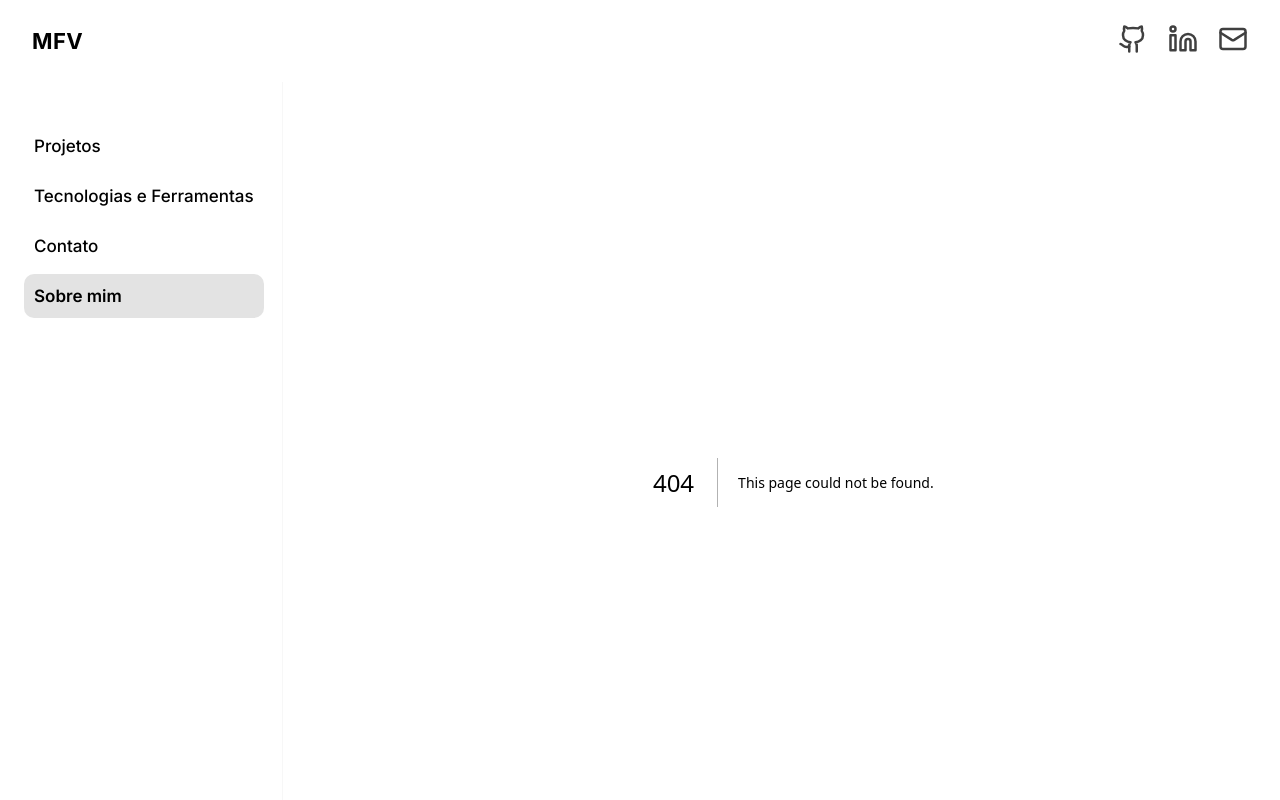
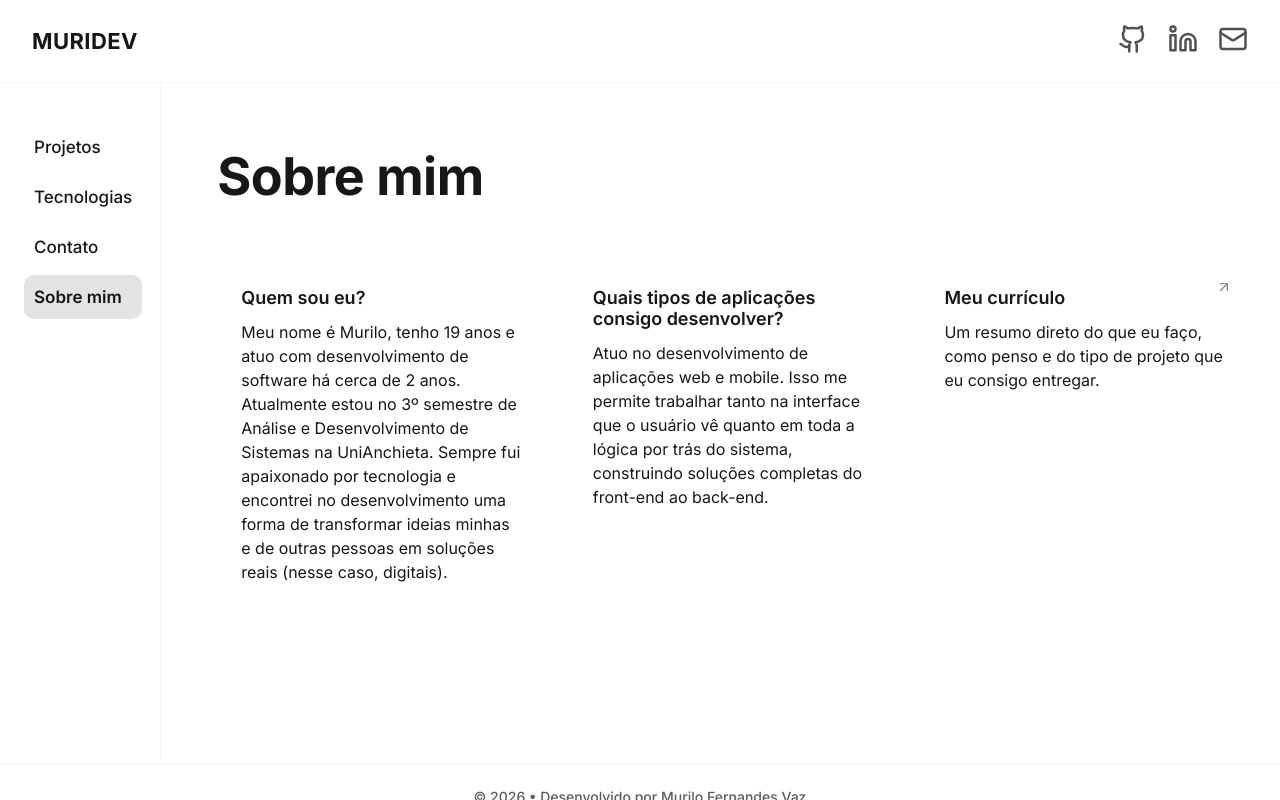
Before and after one commit to murilofernandes1/Portf-lio, a Next.js app: page /about in a window 1280 px wide. Before the commit this address had no page. Built offline with nearby package versions, Linux system fonts and the light colour scheme.

Commit message:
finished about and contact pages

```diff
--- /dev/null
+++ b/src/app/about/page.module.css
@@ -0,0 +1,126 @@
+.main {
+  padding: 64px 32px;
+  display: flex;
+  flex-direction: column;
+  min-height: calc(100vh - 120px);
+  gap: 24px;
+}
+
+@keyframes fadeUp {
+  from {
+    opacity: 0;
+    transform: translateY(8px);
+  }
+  to {
+    opacity: 1;
+    transform: translateY(0);
+  }
+}
+
+.bigname {
+  font-size: 52px;
+  font-weight: 700;
+  line-height: 60px;
+  letter-spacing: -0.5px;
+  color: var(--text-primary);
+  opacity: 0;
+  animation: fadeUp 0.6s ease-out forwards;
+}
+
+.role {
+  font-size: 20px;
+  font-weight: 400;
+  line-height: 1.6;
+  color: var(--text-secondary);
+  max-width: 720px;
+  opacity: 0;
+  animation: fadeUp 0.6s ease-out forwards;
+  animation-delay: 0.12s;
+}
+
+.grid {
+  display: grid;
+  grid-template-columns: repeat(auto-fit, minmax(240px, 1fr));
+  gap: 24px;
+  margin-top: 32px;
+  opacity: 0;
+  animation: fadeUp 0.6s ease-out forwards;
+  animation-delay: 0.22s;
+}
+
+.card {
+  position: relative;
+  padding: 24px;
+  border-radius: 16px;
+  background: rgba(255, 255, 255, 0.04);
+  backdrop-filter: blur(6px);
+  transition:
+    transform 0.25s ease,
+    background 0.25s ease;
+}
+.externalIcon {
+  position: absolute;
+  top: 16px;
+  right: 16px;
+  width: 16px;
+  height: 16px;
+  opacity: 0.5;
+  transition:
+    opacity 0.2s ease,
+    transform 0.2s ease;
+}
+.card:hover {
+  transform: translateY(-4px);
+  background: rgba(255, 255, 255, 0.06);
+}
+.externalIcon:hover {
+  opacity: 1;
+  transform: scale(1.1);
+}
+
+.card h3 {
+  font-size: 18px;
+  font-weight: 600;
+  color: var(--text-primary);
+  margin-bottom: 12px;
+}
+
+.card p {
+  font-size: 16px;
+  line-height: 1.5;
+  color: var(--text-secondary);
+}
+
+@media (max-width: 768px) {
+  .main {
+    padding: 48px 24px;
+  }
+
+  .bigname {
+    font-size: 40px;
+    line-height: 48px;
+  }
+
+  .role {
+    font-size: 18px;
+  }
+}
+
+@media (max-width: 480px) {
+  .main {
+    padding: 32px 16px;
+  }
+
+  .bigname {
+    font-size: 32px;
+    line-height: 40px;
+  }
+
+  .role {
+    font-size: 16px;
+  }
+
+  .grid {
+    gap: 16px;
+  }
+}
--- /dev/null
+++ b/src/app/about/page.tsx
@@ -0,0 +1,48 @@
+import styles from "./page.module.css";
+import Link from "next/link";
+import { ArrowUpRight } from "lucide-react";
+export default function About() {
+  return (
+    <main className={styles.main}>
+      <h1 className={styles.bigname}>Sobre mim</h1>
+
+      <div className={styles.grid}>
+        <div className={styles.card}>
+          <h3>Quem sou eu?</h3>
+          <p>
+            Meu nome é Murilo, tenho 19 anos e atuo com desenvolvimento de
+            software há cerca de 2 anos. Atualmente estou no 3º semestre de
+            Análise e Desenvolvimento de Sistemas na UniAnchieta. Sempre fui
+            apaixonado por tecnologia e encontrei no desenvolvimento uma forma
+            de transformar ideias minhas e de outras pessoas em soluções reais
+            (nesse caso, digitais).
+          </p>
+        </div>
+
+        <div className={styles.card}>
+          <h3>Quais tipos de aplicações consigo desenvolver?</h3>
+          <p>
+            Atuo no desenvolvimento de aplicações web e mobile. Isso me permite
+            trabalhar tanto na interface que o usuário vê quanto em toda a
+            lógica por trás do sistema, construindo soluções completas do
+            front-end ao back-end.
+          </p>
+        </div>
+
+        <Link
+          href="/curriculo-murilo.pdf"
+          target="_blank"
+          className={styles.card}
+        >
+          <ArrowUpRight className={styles.externalIcon} />
+
+          <h3>Meu currículo</h3>
+          <p>
+            Um resumo direto do que eu faço, como penso e do tipo de projeto que
+            eu consigo entregar.
+          </p>
+        </Link>
+      </div>
+    </main>
+  );
+}
--- /dev/null
+++ b/src/app/contact/page.module.css
@@ -0,0 +1,146 @@
+.main {
+  padding: 64px 32px;
+  display: flex;
+  flex-direction: column;
+  min-height: calc(100vh - 120px);
+  gap: 24px;
+}
+
+@keyframes fadeUp {
+  from {
+    opacity: 0;
+    transform: translateY(8px);
+  }
+  to {
+    opacity: 1;
+    transform: translateY(0);
+  }
+}
+
+.bigname {
+  font-size: 52px;
+  font-weight: 700;
+  line-height: 60px;
+  letter-spacing: -0.5px;
+  color: var(--text-primary);
+  opacity: 0;
+  animation: fadeUp 0.6s ease-out forwards;
+}
+
+.intro {
+  font-size: 20px;
+  line-height: 1.6;
+  max-width: 640px;
+  color: var(--text-secondary);
+  opacity: 0;
+  animation: fadeUp 0.6s ease-out forwards;
+  animation-delay: 0.1s;
+}
+
+.grid {
+  display: grid;
+  grid-template-columns: repeat(auto-fit, minmax(240px, 1fr));
+  gap: 24px;
+  margin-top: 24px;
+  opacity: 0;
+  animation: fadeUp 0.6s ease-out forwards;
+  animation-delay: 0.2s;
+}
+
+.card {
+  padding: 24px;
+  border-radius: 16px;
+  background: rgba(255, 255, 255, 0.04);
+  backdrop-filter: blur(6px);
+  text-decoration: none;
+  transition:
+    transform 0.25s ease,
+    background 0.25s ease;
+}
+
+.card:hover {
+  transform: translateY(-6px);
+  background: rgba(255, 255, 255, 0.07);
+}
+
+.header {
+  display: flex;
+  align-items: center;
+  justify-content: space-between;
+  color: var(--text-secondary);
+  margin-bottom: 16px;
+}
+
+.external {
+  opacity: 0.6;
+  transition:
+    transform 0.25s ease,
+    opacity 0.25s ease;
+}
+
+.card:hover .external {
+  transform: translate(4px, -4px);
+  opacity: 1;
+}
+
+.card h3 {
+  font-size: 18px;
+  font-weight: 600;
+  color: var(--text-primary);
+  margin-bottom: 8px;
+}
+
+.card p {
+  font-size: 16px;
+  line-height: 1.5;
+  color: var(--text-secondary);
+}
+
+.highlight {
+  display: inline-block;
+  margin-top: 12px;
+  color: var(--accent);
+  font-weight: 500;
+}
+.copy {
+  align-self: center;
+  background: none;
+  justify-content: center;
+  margin-left: 5px;
+}
+.copy:hover {
+  cursor: pointer;
+}
+@media (max-width: 768px) {
+  .main {
+    padding: 48px 24px;
+  }
+
+  .bigname {
+    font-size: 40px;
+    line-height: 48px;
+  }
+
+  .intro {
+    font-size: 18px;
+  }
+}
+
+@media (max-width: 480px) {
+  .main {
+    padding: 32px 16px;
+  }
+
+  .bigname {
+    font-size: 32px;
+    line-height: 40px;
+  }
+
+  .intro {
+    font-size: 16px;
+  }
+
+  .grid {
+    gap: 16px;
+  }
+}
--- a/src/app/page.module.css
+++ b/src/app/page.module.css
@@ -32,7 +32,7 @@
   line-height: 1.1;
   letter-spacing: -0.5px;
   color: var(--text-primary);
-  margin-bottom: 8px;
+  margin-bottom: 1px;
   animation-delay: 0s;
 }
 
@@ -79,19 +79,23 @@
   .main {
     gap: 10px;
     align-items: center;
+    justify-content: center;
+    text-align: center;
   }
 
   .bigname {
+    font-size: clamp(32px, 6vw, 40px);
     line-height: 1.2;
   }
 
   .role {
     margin-bottom: 8px;
+    font-size: 18px;
   }
 
   .message {
-    margin-top: 8px;
     align-self: center;
+    line-height: 3;
   }
 
   .highlight::after {
--- a/src/components/header/header.tsx
+++ b/src/components/header/header.tsx
@@ -17,7 +17,7 @@ export default function Header() {
             <Menu className={styles.icon} />
           </button>
           <Link href="/" scroll className={styles.name}>
-            MFV
+            MURIDEV
           </Link>
         </div>
 
@@ -35,6 +35,7 @@ export default function Header() {
           </Link>
         </div>
       </div>
+      <div className={styles.divisor} />
     </>
   );
 }
--- a/src/components/left-navbar/navbar.tsx
+++ b/src/components/left-navbar/navbar.tsx
@@ -25,7 +25,7 @@ export default function NavBar() {
             pathname === "/technologies" ? styles.active : ""
           }`}
         >
-          Tecnologias e Ferramentas
+          Tecnologias
         </Link>
 
         <Link
```
Also changed, not shown: src/app/contact/page.tsx (added, +46 -0 lines), 1 other file (tests, documents, lock files or other folders).
